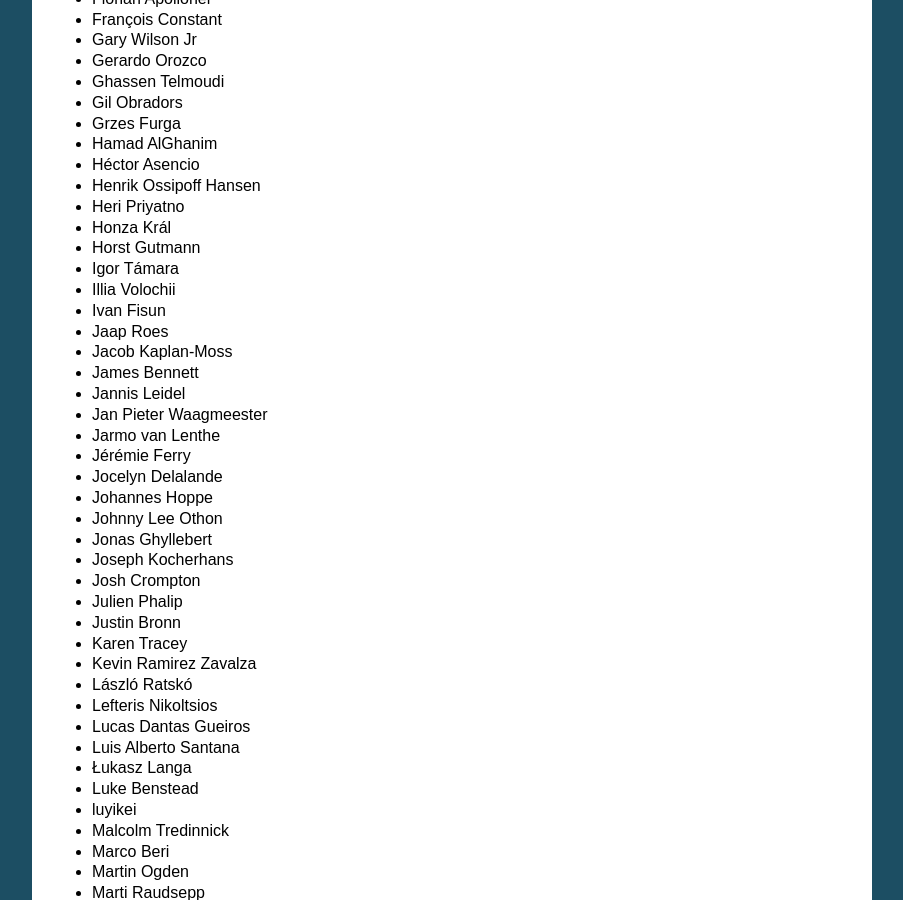
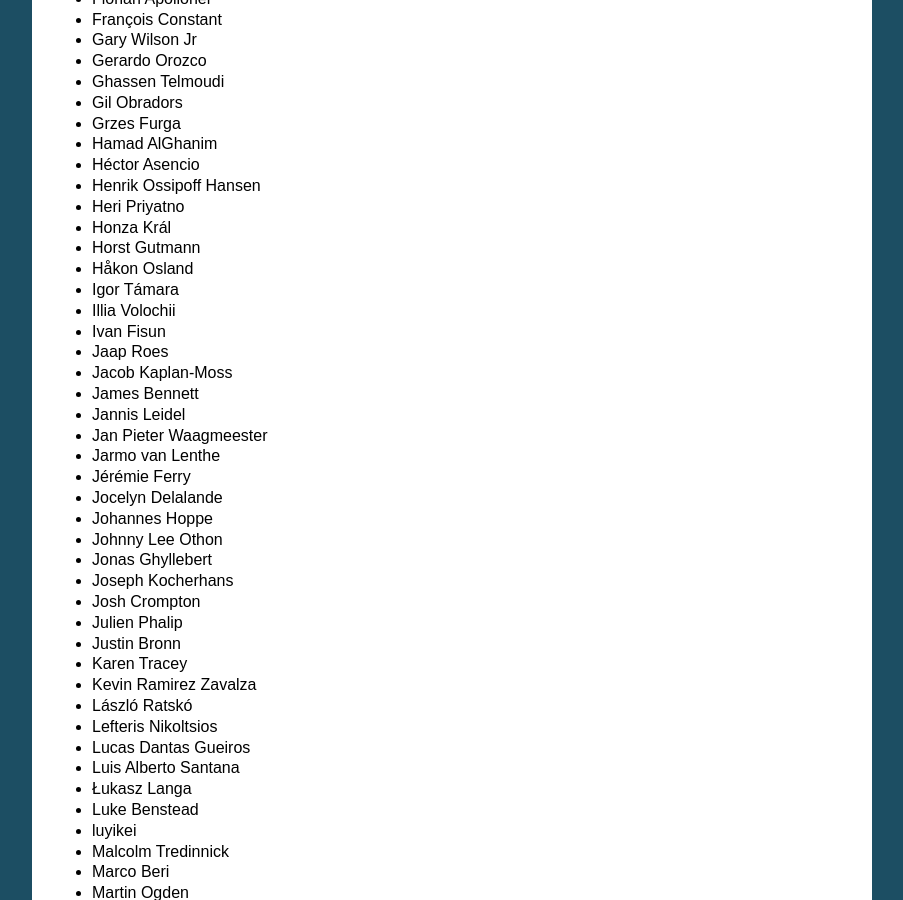
Before and after one commit to django/django-localflavor, a Sphinx documentation site: the page built from docs/authors.rst, in a window 1280 px wide and 900 px high, scrolled down 1143 px. Shown: the whole window, without its empty margins (198-1101 px from the left). Built offline with Sphinx 7.4.7, drawn with Linux system fonts in a browser that asks for light colours.

Commit message:
Add my name to list of authors

```diff
--- a/docs/authors.rst
+++ b/docs/authors.rst
@@ -64,6 +64,7 @@ Authors
 * Heri Priyatno
 * Honza Král
 * Horst Gutmann
+* Håkon Osland
 * Igor Támara
 * Illia Volochii
 * Ivan Fisun
```
